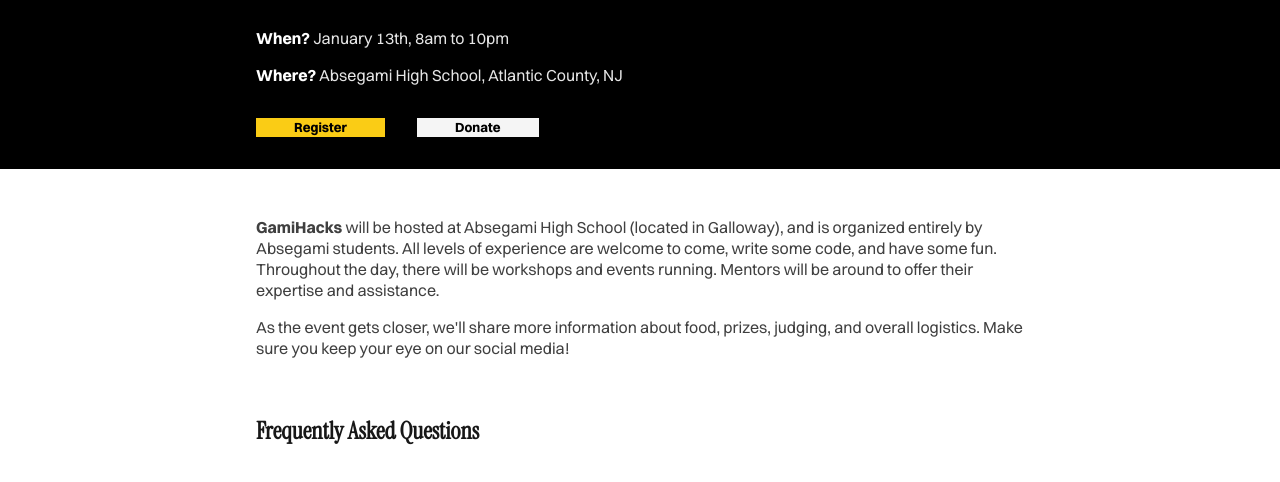
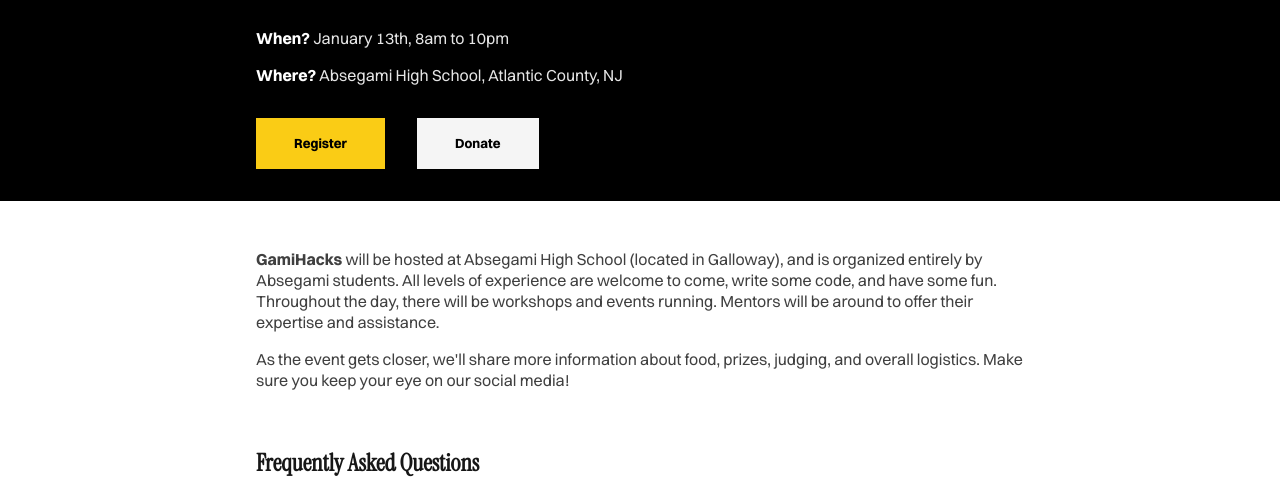
Before and after one commit to ajkachnic/gamihacks, an Astro site: page / in a window 1280 px wide. Shown: the part 300-782 px from the top of the page. Built offline with nearby package versions, Linux system fonts and the light colour scheme; Astro itself is replaced by a stand-in of ours.

Commit message:
Update index.astro

```diff
--- a/src/pages/index.astro
+++ b/src/pages/index.astro
@@ -72,7 +72,7 @@
             class="border-none bg-yellow-400 font-bold font-sans"
           >
             <a
-              class="text-black decoration-none py-4 px-8"
+              class="text-black decoration-none py-4 px-8 block"
               href="https://forms.gle/1mAv4MW3WWmP2d5b9"
               target="_blank"
             >
@@ -84,7 +84,7 @@
           >
             <a
               href="https://bank.hackclub.com/donations/start/gamihacks"
-              class="text-black decoration-none py-4 px-8"
+              class="text-black decoration-none py-4 px-8 block"
               target="_blank">Donate</a
             >
           </button>
```
